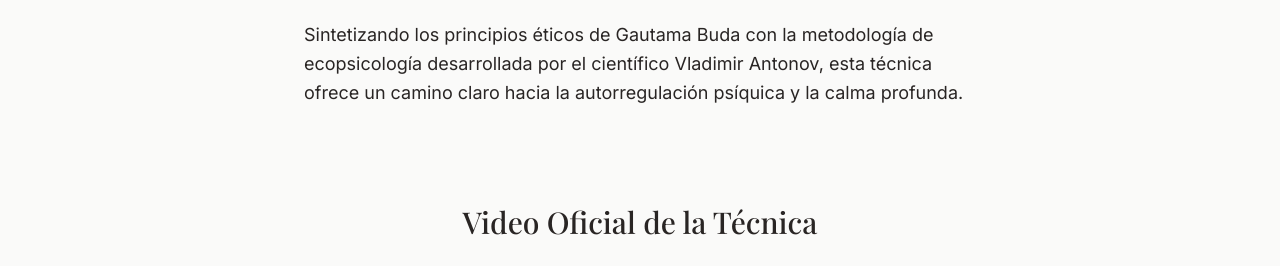
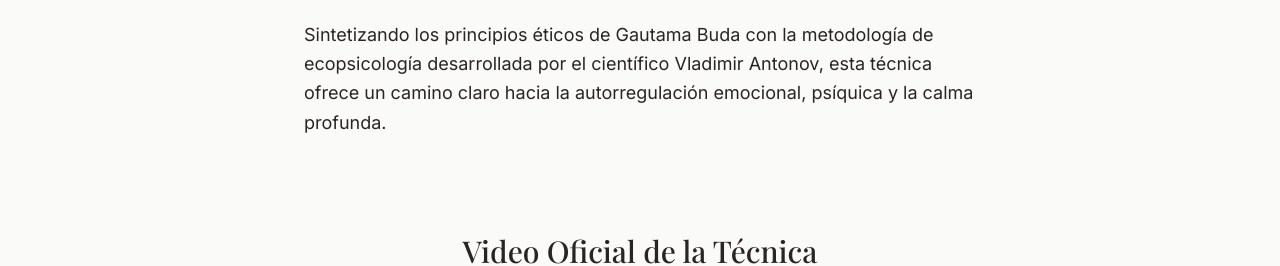
Before and after one commit to andres-silva-zamorano/monjes-de-ciudad, a plain HTML site: page cruz-de-buda/index.html in a window 1280 px wide. Shown: the part 700-966 px from the top of the page. Drawn offline with nearby package versions, Linux system fonts and the light colour scheme.

Commit message:
Precisa la autorregulación y muestra el correo bajo el botón de eventos.
Co-authored-by: Cursor <cursoragent@cursor.com>

```diff
--- a/cruz-de-buda/index.html
+++ b/cruz-de-buda/index.html
@@ -68,7 +68,7 @@
 
       <section class="mt-20">
         <h2 class="font-serif text-2xl md:text-3xl">Historia y Fundamentos</h2>
-        <p class="mt-6 text-lg leading-relaxed">Sintetizando los principios éticos de Gautama Buda con la metodología de ecopsicología desarrollada por el científico Vladimir Antonov, esta técnica ofrece un camino claro hacia la autorregulación psíquica y la calma profunda.</p>
+        <p class="mt-6 text-lg leading-relaxed">Sintetizando los principios éticos de Gautama Buda con la metodología de ecopsicología desarrollada por el científico Vladimir Antonov, esta técnica ofrece un camino claro hacia la autorregulación emocional, psíquica y la calma profunda.</p>
       </section>
     </div>
 
@@ -84,6 +84,7 @@
         <h2 class="font-serif text-2xl md:text-3xl">Facilita esta experiencia en tu comunidad</h2>
         <p class="mt-6 text-lg leading-relaxed">Además de la práctica individual, Andrés Silva Zamorano facilita esta experiencia de armonización para grupos. Si gestionas espacios de meditación, retiros o un centro de yoga, la Cruz de Buda es una herramienta ideal para elevar la calidad vibracional de tus eventos y cultivar la paz colectiva.</p>
         <a class="mt-10 inline-block rounded-md bg-stone-800 px-8 py-3 text-white transition-colors duration-300 hover:bg-stone-700" href="mailto:andres@monjesdeciudad.org?subject=Interes%20en%20Cruz%20de%20Buda">Hablemos sobre tu evento</a>
+        <p class="mt-6 leading-relaxed text-stone-600">Cualquier información, escribir a <a class="underline decoration-stone-300 underline-offset-4 transition-colors duration-300 hover:text-stone-800" href="mailto:andres@monjesdeciudad.org">andres@monjesdeciudad.org</a></p>
       </section>
 
       <section class="mt-24">
```
